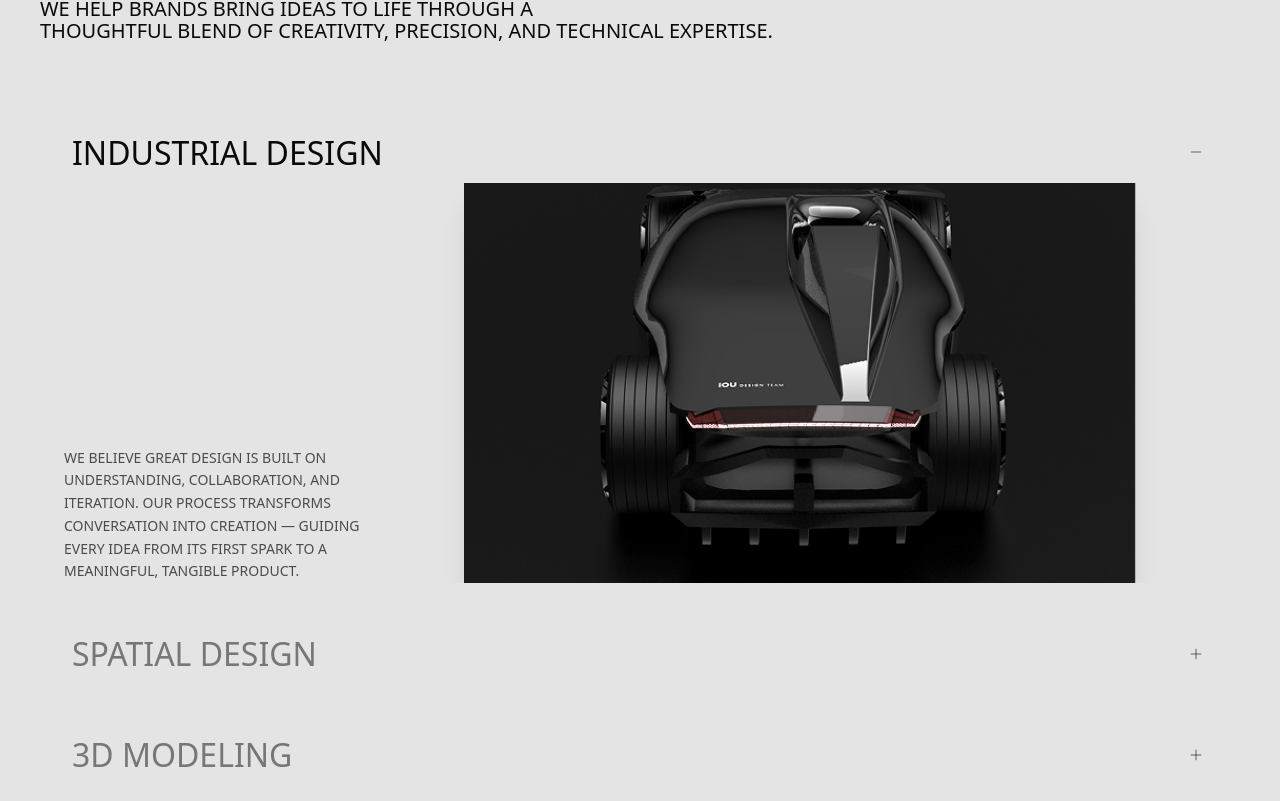
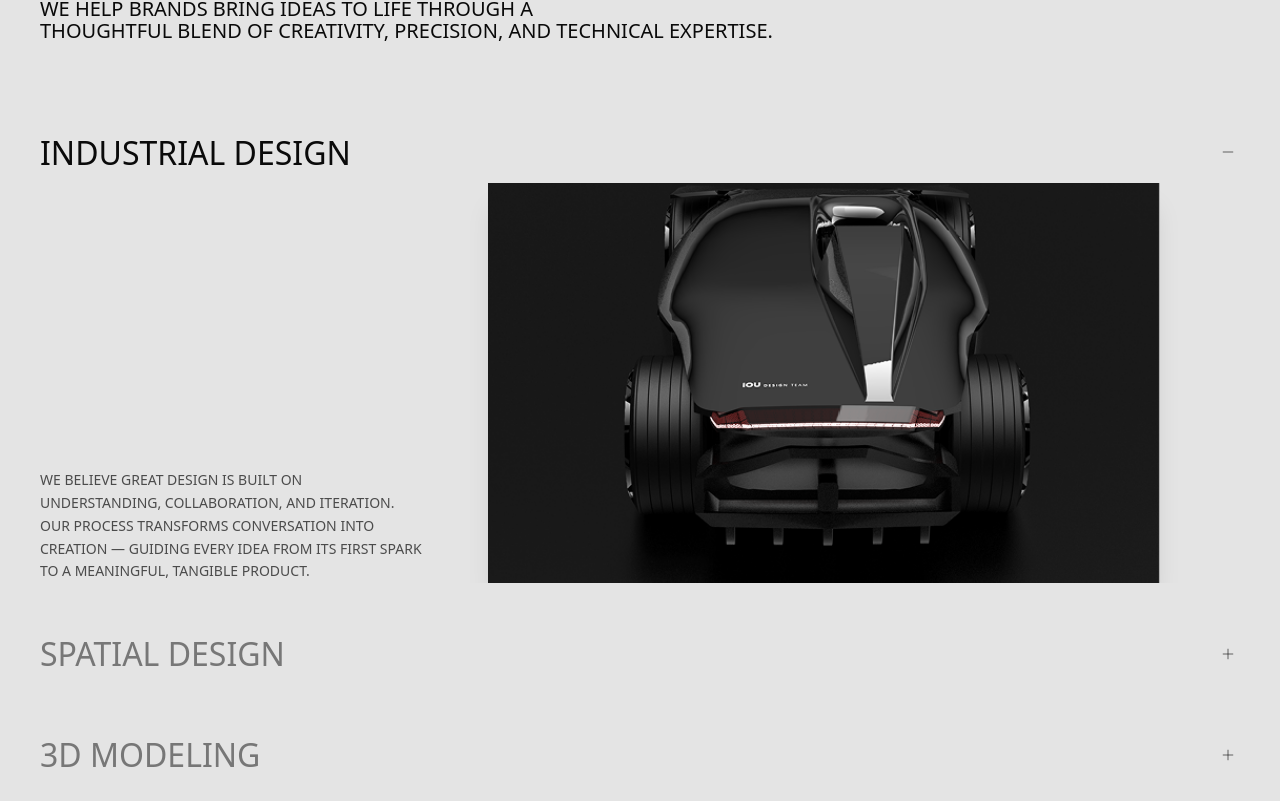
Before and after one commit to rikobediatra/IOU-studio, a Next.js app: page / in a window 1280 px wide. Shown: the part 2239-3040 px from the top of the page. Built offline with nearby package versions, Linux system fonts and the light colour scheme; grey boxes are pictures that could not be loaded.

Commit message:
Enhance: update picture about in home page

```diff
--- a/src/components/layouts/Footer.jsx
+++ b/src/components/layouts/Footer.jsx
@@ -14,14 +14,14 @@ export default function Footer() {
         </h2>
 
         {/* RIGHT CTA */}
-        <div className="max-w-md flex flex-col">
-          <h4 className="mb-6">
+        <div className="max-w-md flex flex-col md:items-start">
+          <h4 className="mb-6 text-center md:text-start">
             READY TO DESIGN WHAT’S NEXT? <br />
             LET’S WORK TOGETHER.
           </h4>
 
           <button className="
-            cursor-pointer bg-primary text-white mx-16 rounded-full hover:bg-primary transition
+            cursor-pointer bg-primary text-white rounded-full hover:bg-primary transition
             flex flex-row justify-center items-center gap-4.5
             opacity-70 hover:opacity-100
           ">
--- a/src/components/sections/home/About.jsx
+++ b/src/components/sections/home/About.jsx
@@ -60,9 +60,9 @@ export default function About() {
           <Image
             src="/images/About.png"
             alt="About Image"
-            width={1600}
+            width={800}
             height={720}
-            className="w-full object-cover"
+            className="w-full h-180 object-cover"
           />
         </motion.div>
       </div>
--- a/src/components/ui/accordion.jsx
+++ b/src/components/ui/accordion.jsx
@@ -25,7 +25,7 @@ export default function Accordion({ listService }) {
             {/* HEADER */}
             <button
               onClick={() => toggleService(index)}
-              className="w-full flex items-center justify-between text-left group hover:cursor-pointer"
+              className="px-0 w-full flex items-center justify-between text-left group hover:cursor-pointer"
             >
               <h3
                 className={`
@@ -76,7 +76,7 @@ export default function Accordion({ listService }) {
                   transition={{ duration: 0.5, ease: "easeInOut" }}
                   className="overflow-hidden"
                 >
-                  <div className="flex flex-col px-6 lg:flex-row lg:items-end lg:justify-between gap-16">
+                  <div className="flex flex-col lg:flex-row lg:items-end lg:justify-between gap-16">
 
                     {/* TEXT */}
                     <motion.p
```
Also changed, not shown: 1 other file (tests, documents, lock files or other folders).
